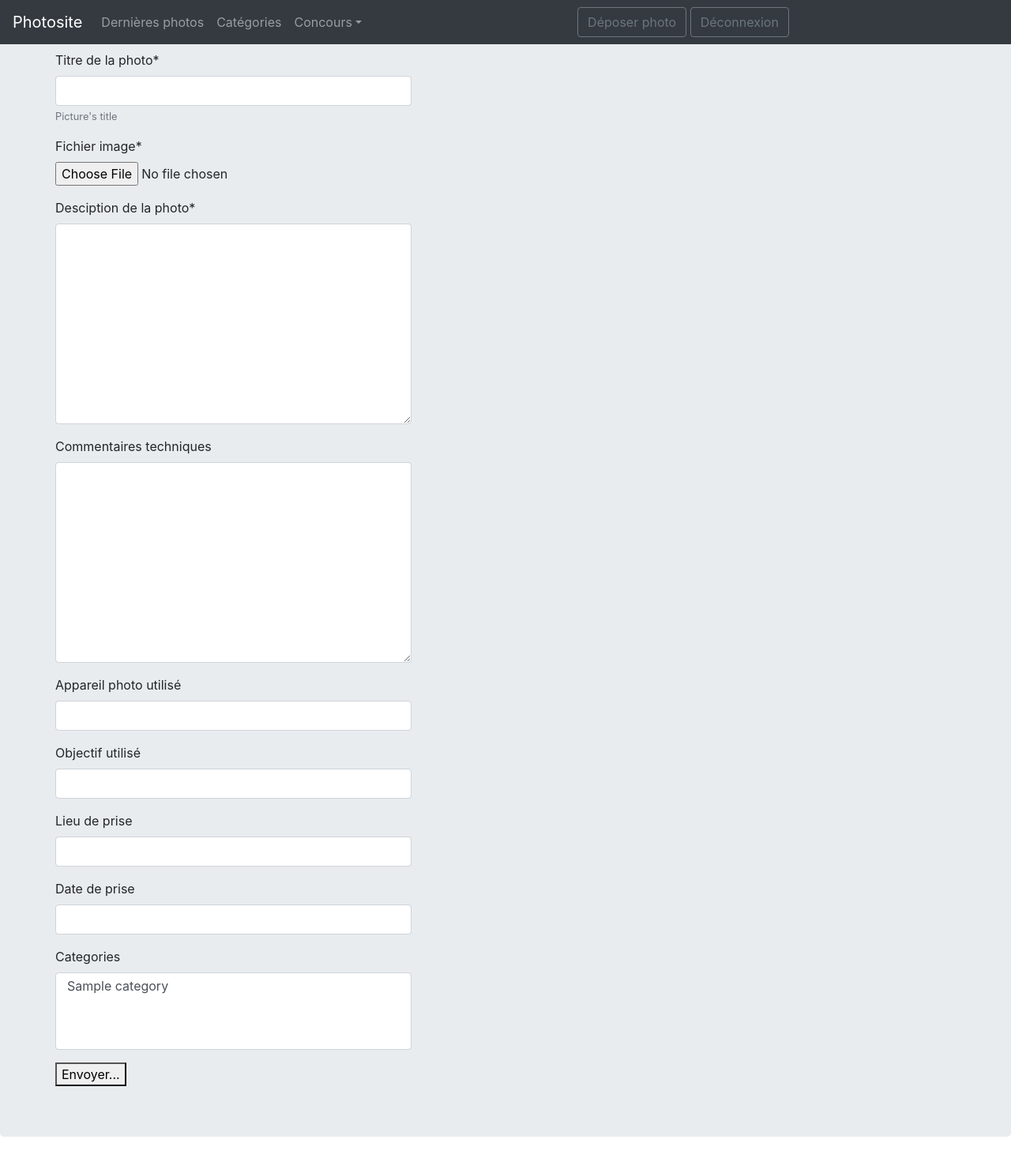
After one commit to lemarak/OC_Photosite, a Django app: page /image-upload in a window 1280 px wide. The commit adds this page. Shown: the whole page at 79% size. Run offline with Django 3.2, Linux system fonts and the light colour scheme; a user stored in the database is signed in; tables that the repository leaves empty hold one stand-in row (values such as "Sample post"); parts of the project's set-up code (start-up, migrations or seed data) failed here and were passed over; some libraries are stand-ins or nearby versions.

Commit message:
add upload picture page

```diff
--- /dev/null
+++ b/gallery/forms.py
@@ -0,0 +1,9 @@
+from django import forms
+from .models import Picture
+
+class PictureForm(forms.ModelForm):
+
+    class Meta:
+        model = Picture
+        exclude = ['upload_date', 'global_score']
+        widgets = {'user': forms.HiddenInput()}
--- a/gallery/models.py
+++ b/gallery/models.py
@@ -1,6 +1,7 @@
 from django.db import models
 from django.db.models import UniqueConstraint
 from django.conf import settings
+from django.utils.translation import ugettext_lazy as _
 
 from users.models import CustomUser
 
@@ -28,7 +29,7 @@ class Category(models.Model):
 class Picture(models.Model):
     """Stores a picture"""
     title = models.CharField(
-        verbose_name="Titre de la photo", max_length=120, help_text='Picture\'s title')
+        verbose_name="Titre de la photo", max_length=120, help_text=_('Picture\'s title'))
     file_name = models.ImageField(verbose_name="Fichier image")
     description = models.TextField(verbose_name="Desciption de la photo")
     technical = models.TextField(
@@ -40,10 +41,10 @@ class Picture(models.Model):
     place = models.CharField(
         verbose_name="Lieu de prise", max_length=255, null=True, blank=True, default="")
     taken_date = models.DateField(verbose_name="Date de prise", null=True, blank=True, default="")
-    global_score = models.FloatField(verbose_name="Note globale", null=True, blank=True, default="")
+    global_score = models.FloatField(verbose_name="Note globale", null=True, blank=True, default=0)
     upload_date = models.DateTimeField(
         verbose_name="Date de téléchargement", auto_now_add=True)
-    categories = models.ManyToManyField(Category)
+    categories = models.ManyToManyField(Category, null=True, blank=True, default="")
     user = models.ForeignKey(settings.AUTH_USER_MODEL,
                              on_delete=models.CASCADE)
 
@@ -72,6 +73,7 @@ class Contest(models.Model):
         verbose_name="Concours archivé", default=False)
     date_creation = models.DateTimeField(
         verbose_name="Date de création du concours", auto_now_add=True)
+    contest_image = models.ImageField(verbose_name="Image du concours", default="#", upload_to='images/')
 
     def get_absolute_url(self):
         """Returns the url to access a particular instance of MyModelName."""
--- a/gallery/templates/base.html
+++ b/gallery/templates/base.html
@@ -49,22 +49,23 @@
                 </li>
             </ul>
 
-            <form class="form-inline my-2 my-lg-0">
+            <!-- <form class="form-inline my-2 my-lg-0">
                 <input class="form-control mr-sm-2" type="text" placeholder="Search" aria-label="Search">
-                <button class="btn btn-outline-success my-2 my-sm-0" type="submit">Search</button>
-            </form>
+                <button class="btn btn-outline-success my-2 my-sm-0" type="submit">Recherche</button>
+            </form> -->
 
-            <ul class="navbar-nav mr-auto">
+            <ul class="navbar-nav mr-auto pull-right">
                 {% if user.is_authenticated %}
                 <li class="nav-item">
-                    <a class = "btn btn-outline-secondary my-2 my-sm-0" href="{% url 'logout' %}" role="button">Log Out</a>
+                    <a class = "btn btn-outline-secondary my-2 my-sm-0" href="{% url 'image_upload' %}" role="button">Déposer photo</a>
+                    <a class = "btn btn-outline-secondary my-2 my-sm-0" href="{% url 'logout' %}" role="button">Déconnexion</a>
                 </li>
                 {% else %}
                 <li class="nav-item">
-                    <a class = "btn btn-outline-secondary my-2 my-sm-0" href="{% url 'login' %}" role="button">Log In</a>
+                    <a class = "btn btn-outline-secondary my-2 my-sm-0" href="{% url 'login' %}" role="button">Connexion</a>
                 </li>
                 <li class="nav-item">
-                    <a class = "btn btn-outline-secondary my-2 my-sm-0" href="{% url 'signup' %}" role="button">Sign Up</a>
+                    <a class = "btn btn-outline-secondary my-2 my-sm-0" href="{% url 'signup' %}" role="button">Inscription</a>
                 </li>
                 {% endif %}
             </ul>
--- /dev/null
+++ b/gallery/templates/gallery/form_upload_picture.html
@@ -0,0 +1,21 @@
+<!-- templates/home.html -->
+
+{% extends 'base.html' %}
+{% load crispy_forms_tags %}
+
+{% block title %} Votre photo {% endblock %}
+
+{% block content %}
+<div class="jumbotron">
+    <div class="container">
+        <!-- Example row of columns -->
+        <div class="row">
+            <form method="post" enctype="multipart/form-data">
+                {% csrf_token %}
+                {{ form|crispy }}
+                <button type="submit">Envoyer...</button>
+            </form>
+        </div>
+    </div>
+</div>
+{% endblock %}
--- a/gallery/templates/home.html
+++ b/gallery/templates/home.html
@@ -14,7 +14,7 @@
   <div class="jumbotron">
     <div class="container">
       <h3 class="display-4">Bienvenue {% if user.is_authenticated %}
-        {{ user.username }} {% endif %} sur PhotoSite !<br>  ici vous pouvez...</h3>
+        {{ user.username }} {% endif %} sur PhotoSite !  Ici vous pouvez...</h3>
       <h4>Visualiser les photos déposées par les membres</h4>
       <h4>Proposer une critique constructive</h4>
       <h4>Participer et voter à des concours</h4>
@@ -33,6 +33,6 @@
 </main>
 
 <footer class="container">
-  <p>&copy; Company 2017-2020</p>
+  <p>&copy; Stéphane Dauguet 2020</p>
 </footer>
 {% endblock %}
--- a/gallery/urls.py
+++ b/gallery/urls.py
@@ -1,8 +1,10 @@
 from django.urls import path
 from django.views.generic.base import TemplateView
-from .views import home_page_view
+from .views import picture_upload_view, upload_success
 
 
 urlpatterns = [
-    path('', TemplateView.as_view(template_name='home.html'), name='home')
+    path('', TemplateView.as_view(template_name='home.html'), name='home'),
+    path('image-upload', picture_upload_view, name = 'image_upload'),
+    path('upload-success', upload_success, name = 'upload_success'),
 ]
--- a/gallery/views.py
+++ b/gallery/views.py
@@ -1,6 +1,24 @@
-from django.shortcuts import render
+from django.shortcuts import render, redirect
 from django.http import HttpResponse
 
+from .forms import PictureForm
 
-def home_page_view(request):
-    return HttpResponse('Bienvenue sur le site de photos!')
+
+def picture_upload_view(request):
+    """ view upload picture """
+    if request.method == 'POST':
+        form = PictureForm(request.POST, request.FILES)
+
+        if form.is_valid():
+            form.save()
+            return redirect('upload_success')
+    else:
+        if request.user.is_authenticated:
+            form = PictureForm(initial={'user': request.user})
+        else:
+            return redirect('login')
+    return render(request, 'gallery/form_upload_picture.html', {'form': form})
+
+
+def upload_success(request):
+    return HttpResponse('Téléchargement réussi')
--- a/photosite/urls.py
+++ b/photosite/urls.py
@@ -15,6 +15,9 @@ Including another URLconf
 """
 from django.contrib import admin
 from django.urls import path, include
+from django.conf import settings
+from django.conf.urls.static import static
+
 
 urlpatterns = [
     path('admin/', admin.site.urls),
@@ -22,3 +25,7 @@ urlpatterns = [
     path('accounts/', include('users.urls')),
     path('accounts/', include('django.contrib.auth.urls')),
 ]
+
+if settings.DEBUG:
+    urlpatterns += static(settings.MEDIA_URL,
+                          document_root=settings.MEDIA_ROOT)
```
Also changed, not shown: photosite/settings.py (+9 -4 lines), photosite/templates/404.html (added, +22 -0 lines), photosite/templates/500.html (added, +22 -0 lines), gallery/migrations/0003_contest_contest_image.py (added), gallery/migrations/0004_auto_20201216_1441.py (added), gallery/migrations/0005_auto_20201216_1526.py (added), gallery/migrations/0006_auto_20201216_1541.py (added), users/migrations/0003_auto_20201216_1405.py (added), 1 other file.
